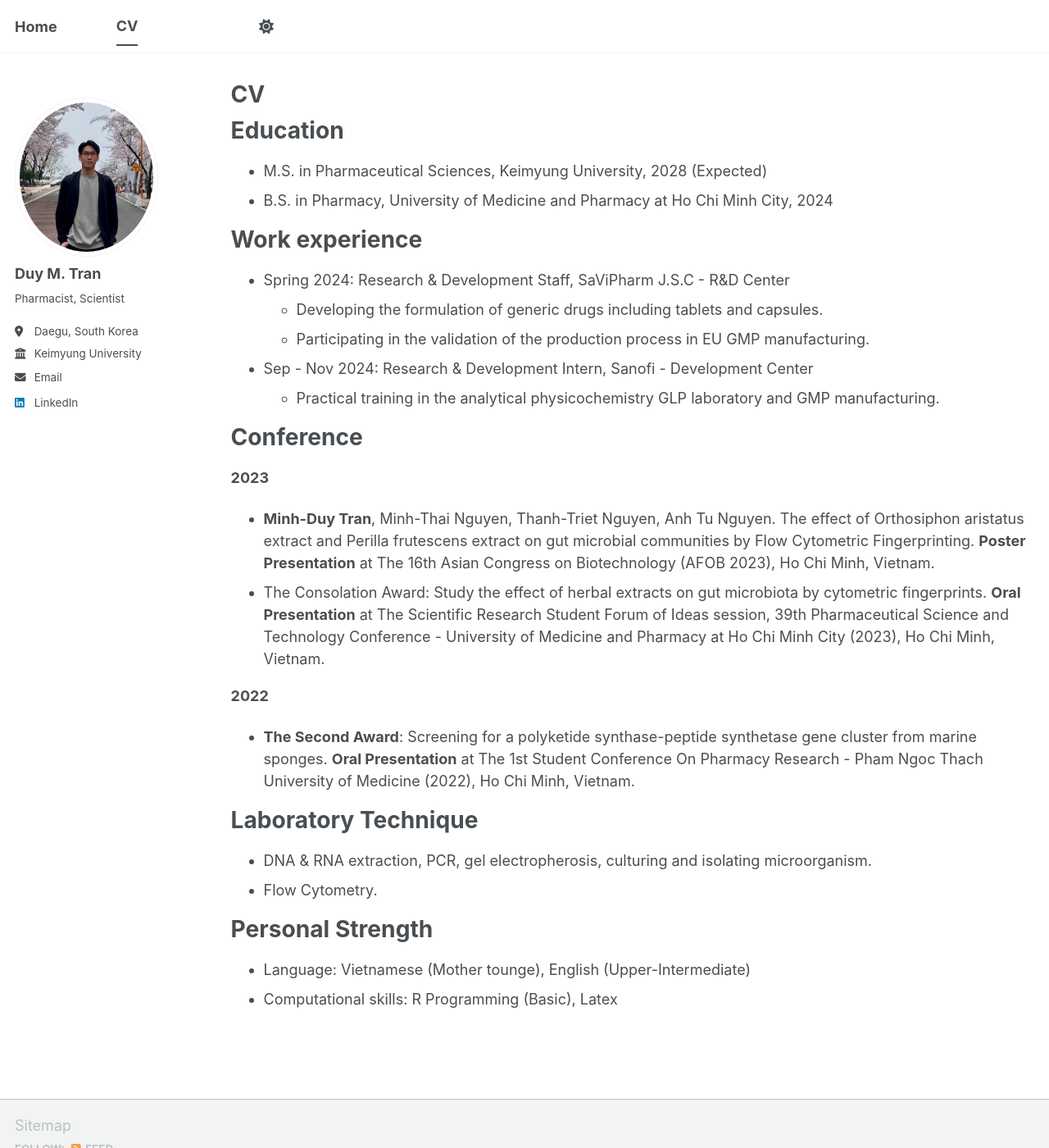
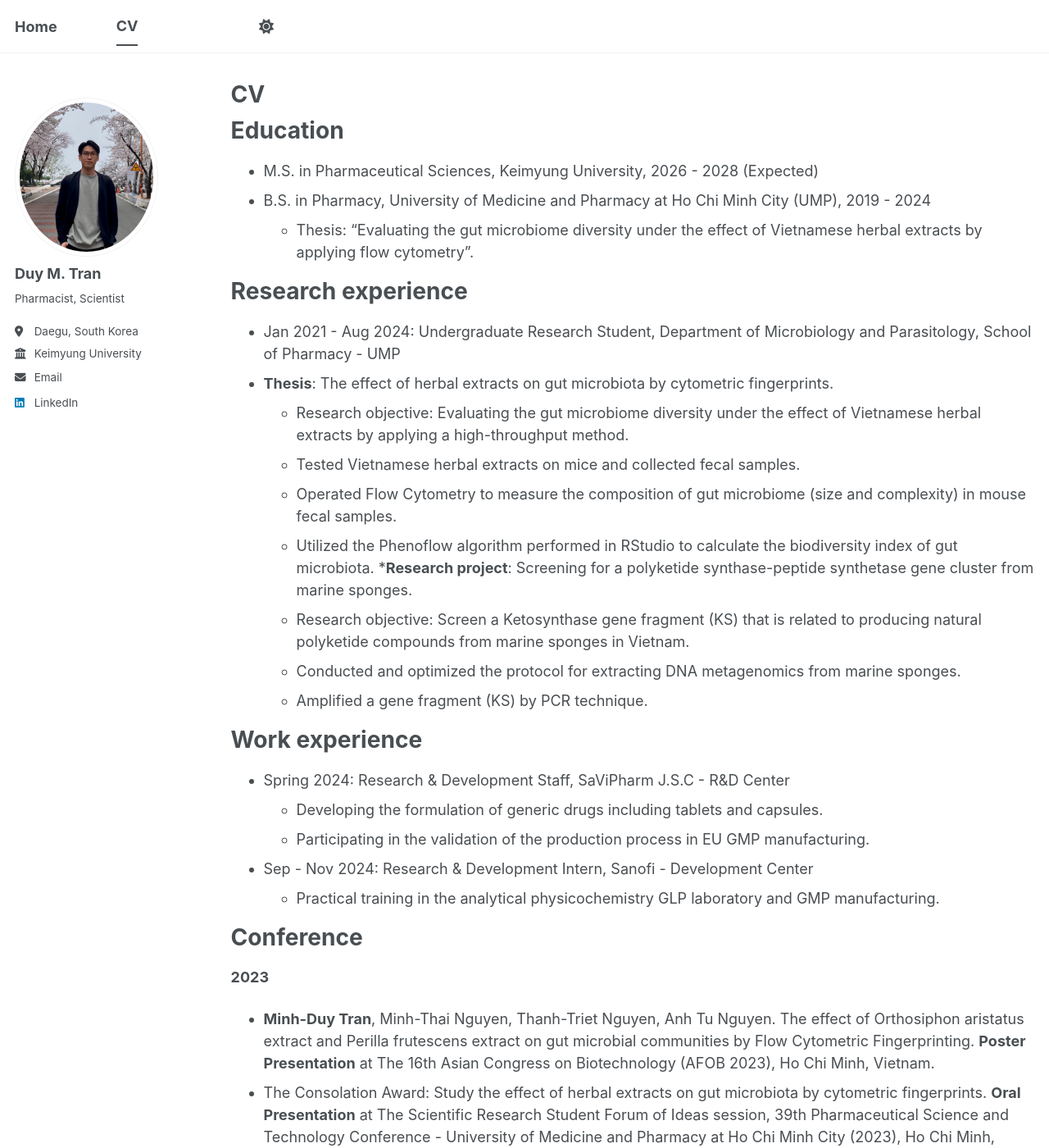
Before and after one commit to tranminhduy-git/tmduy.github.io, a Jekyll site: the page built from _pages/cv.md, in a window 1280 px wide and 1400 px high. Shown: the whole window at 82% size. Built offline with Jekyll 4.4.1, drawn with Linux system fonts in a browser that asks for light colours; a script bundle is joined from its source files by our own code; library files that are not in the unit come from our copies.

Commit message:
Update cv.md

```diff
--- a/_pages/cv.md
+++ b/_pages/cv.md
@@ -11,8 +11,26 @@ redirect_from:
 
 Education
 ======
-* M.S. in Pharmaceutical Sciences, Keimyung University, 2028 (Expected)
-* B.S. in Pharmacy, University of Medicine and Pharmacy at Ho Chi Minh City, 2024
+* M.S. in Pharmaceutical Sciences, Keimyung University, 2026 - 2028 (Expected)
+* B.S. in Pharmacy, University of Medicine and Pharmacy at Ho Chi Minh City (UMP), 2019 - 2024
+  * Thesis: "Evaluating the gut microbiome diversity under the effect of Vietnamese herbal extracts by applying flow cytometry".
+
+Research experience
+======
+* Jan 2021 - Aug 2024: Undergraduate Research Student, Department of Microbiology and Parasitology, School of Pharmacy - UMP
+* __Thesis__: The effect of herbal extracts on gut microbiota by cytometric fingerprints.
+  * Research objective: Evaluating the gut microbiome diversity under the effect of Vietnamese herbal extracts by
+applying a high-throughput method.
+  * Tested Vietnamese herbal extracts on mice and collected fecal samples.
+  * Operated Flow Cytometry to measure the composition of gut microbiome (size and complexity) in mouse
+fecal samples.
+  * Utilized the Phenoflow algorithm performed in RStudio to calculate the biodiversity index of gut microbiota.
+*__Research project__: Screening for a polyketide synthase-peptide synthetase gene cluster from marine sponges.
+  * Research objective: Screen a Ketosynthase gene fragment (KS) that is related to producing natural polyketide
+compounds from marine sponges in Vietnam.
+  * Conducted and optimized the protocol for extracting DNA metagenomics from marine sponges.
+  * Amplified a gene fragment (KS) by PCR technique.
+
 
 Work experience
 ======
```
